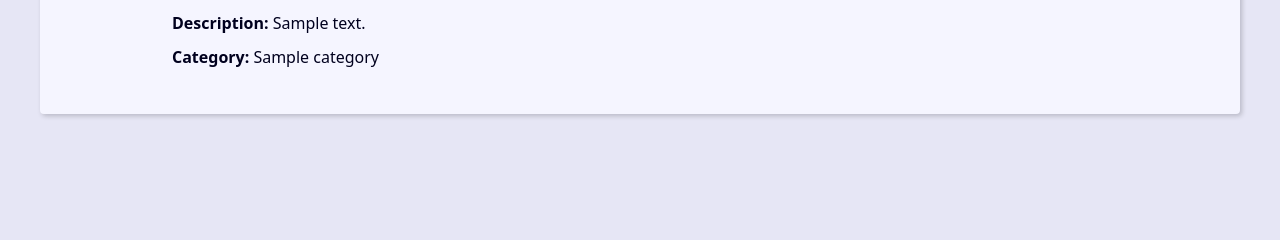
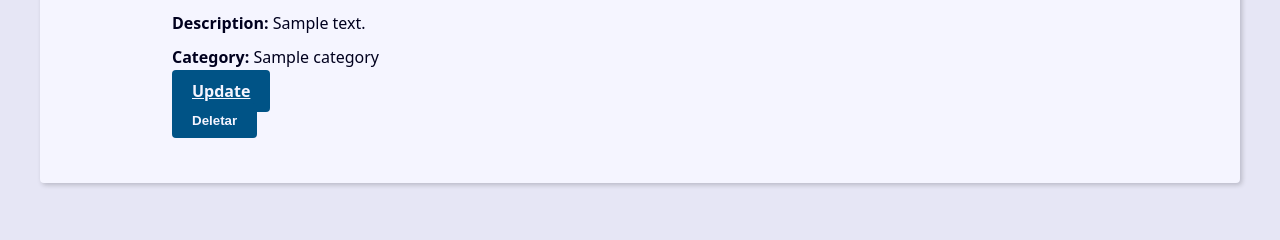
Before and after one commit to Diegojacober/agenda-django, a Django app: page /contact/1/ in a window 1280 px wide. Shown: the part 497-737 px from the top of the page. Run offline with Django 4.2, Linux system fonts and the light colour scheme; tables that the repository leaves empty hold one stand-in row (values such as "Sample post").

Commit message:
Apagando contatos

```diff
--- a/contact/templates/contact/contact.html
+++ b/contact/templates/contact/contact.html
@@ -13,5 +13,24 @@
     <p><b>Description:</b> {{ contact.description }}</p>
     <p><b>Category:</b> {{ contact.category.name }}</p>
 
+  <div class="contact-links">
+    <a class="btn btn-link" href="{% url 'contact:update' contact.id %}"> Update </a>
+
+    <form method="POST" action={% url 'contact:delete' contact.id %}>
+      {% csrf_token %}
+
+      {% if confirmation == 'no' %}
+      <input type="hidden" name="confirmation" value="yes" />
+      <button class="btn btn-link btn-delete" type="submit" > Confirma? </button>
+
+      {% else %}
+      <button class=" btn btn-link btn-delete" type="submit" > Deletar </button>
+
+      {% endif %}
+
+
+    </form>
+  </div>
+
   </div>
 {% endblock %}
--- a/contact/urls.py
+++ b/contact/urls.py
@@ -11,4 +11,5 @@ urlpatterns = [
     path('contact/<int:contact_id>/', views.contact, name='contact'),
     path('contact/create/', views.create, name='create'),
     path('contact/<int:contact_id>/update/', views.update, name='update'),
+    path('contact/<int:contact_id>/delete/', views.delete, name='delete'),
 ]
```
Also changed, not shown: contact/views/contact_forms.py (+11 -0 lines).
